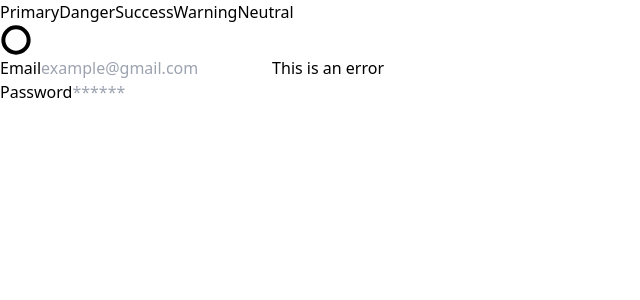
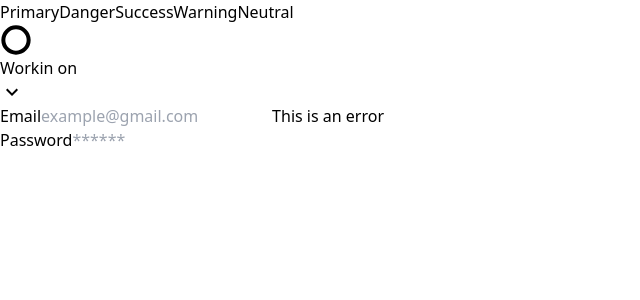
Before and after one commit to qFlensT/vector-drawable-viewer, a React (Vite) app: page / in a window 1280 px wide. Shown: the top 300 px of the page, without its empty margins (0-640 px from the left). Built offline with nearby package versions, Linux system fonts and the light colour scheme.

Commit message:
feat: working on creation of listbox ui component

```diff
--- a/src/pages/home.tsx
+++ b/src/pages/home.tsx
@@ -12,6 +12,13 @@ const HomePage = () => {
       <UiButton variant="warning">Warning</UiButton>
       <UiButton variant="neutral">Neutral</UiButton>
       <UiSpinner />
+      <UiSelect
+        options={[
+          { label: "Hello", value: "1" },
+          { label: "Hello", value: "1" },
+          { label: "Hello", value: "1" },
+        ]}
+      />
       <form action="" className="flex flex-col gap-1">
         <UiTextField
           error="This is an error"
@@ -23,7 +30,6 @@ const HomePage = () => {
           inputProps={{ placeholder: "******", type: "password" }}
         />
       </form>
-      <UiSelect />
     </div>
   );
 };
--- a/src/shared/ui/ui-select.tsx
+++ b/src/shared/ui/ui-select.tsx
@@ -1,5 +1,7 @@
-import { ReactNode } from "react";
+import { Fragment, ReactNode } from "react";
 import { cn } from "../lib/utils";
+import { Listbox, Transition } from "@headlessui/react";
+import ArrowIcon from "./assets/svg/arrow.svg?react";
 
 export type UiSelectOption = {
   value: string;
@@ -9,15 +11,43 @@ export type UiSelectOption = {
 
 export type UiSelectProps = {
   className?: string;
-  options?: UiSelectOption[];
+  options: UiSelectOption[];
 };
 
 const UiSelect = ({ className, options }: UiSelectProps) => {
   return (
-    <form
-      className={cn("", className)}
-      onSubmit={(e) => e.preventDefault()}
-    ></form>
+    <Listbox>
+      <div className="relative">
+        <Listbox.Button
+          className={cn(
+            "ui-open:opacity-100 flex w-full items-center justify-between rounded bg-gray-700 px-2 py-2 text-left text-sm text-slate-100 opacity-60 transition-opacity hover:opacity-100 active:opacity-100",
+            className,
+          )}
+        >
+          Workin on{" "}
+          <ArrowIcon className=" ui-open:scale-[-1] transition-transform" />
+        </Listbox.Button>
+        <Transition
+          as={Fragment}
+          enterFrom="opacity-0 transition-opacity"
+          leave="transition-opacity ease-in duration-150"
+          leaveFrom="opacity-100"
+          leaveTo="opacity-0"
+        >
+          <Listbox.Options className="absolute mt-1 flex w-full flex-col gap-0.5 overflow-hidden rounded rounded bg-gray-700 text-sm text-slate-100">
+            {options.map((option) => (
+              <Listbox.Option
+                className="cursor-pointer bg-gray-700 px-2 py-2 text-slate-100 opacity-60 transition-opacity hover:opacity-100 active:opacity-100"
+                value={option.value}
+                key={option.value}
+              >
+                {option.label}
+              </Listbox.Option>
+            ))}
+          </Listbox.Options>
+        </Transition>
+      </div>
+    </Listbox>
   );
 };
 
--- a/src/shared/ui/ui-text-field.tsx
+++ b/src/shared/ui/ui-text-field.tsx
@@ -27,8 +27,8 @@ const UiTextField = ({
         type="text"
         {...inputProps}
         className={cn(
-          "rounded bg-gray-700 px-2 py-2 text-sm text-slate-100 opacity-60 transition-[opacity,box-shadow] placeholder:text-gray-500 focus:opacity-100 focus:outline-none focus:ring-2 focus:ring-blue-500",
-          !!error && "opacity-100 ring-2 ring-rose-600 focus:ring-rose-600",
+          "rounded bg-gray-700 px-2 py-2 text-sm text-slate-100 opacity-60 ring-blue-500 transition-[opacity,box-shadow] placeholder:text-gray-500 hover:opacity-100 focus:opacity-100 focus:outline-none focus:ring-2",
+          !!error && "opacity-100 ring-2 ring-rose-600",
           inputProps?.className,
         )}
       />
```
Also changed, not shown: src/shared/ui/assets/svg/arrow.svg (added).
